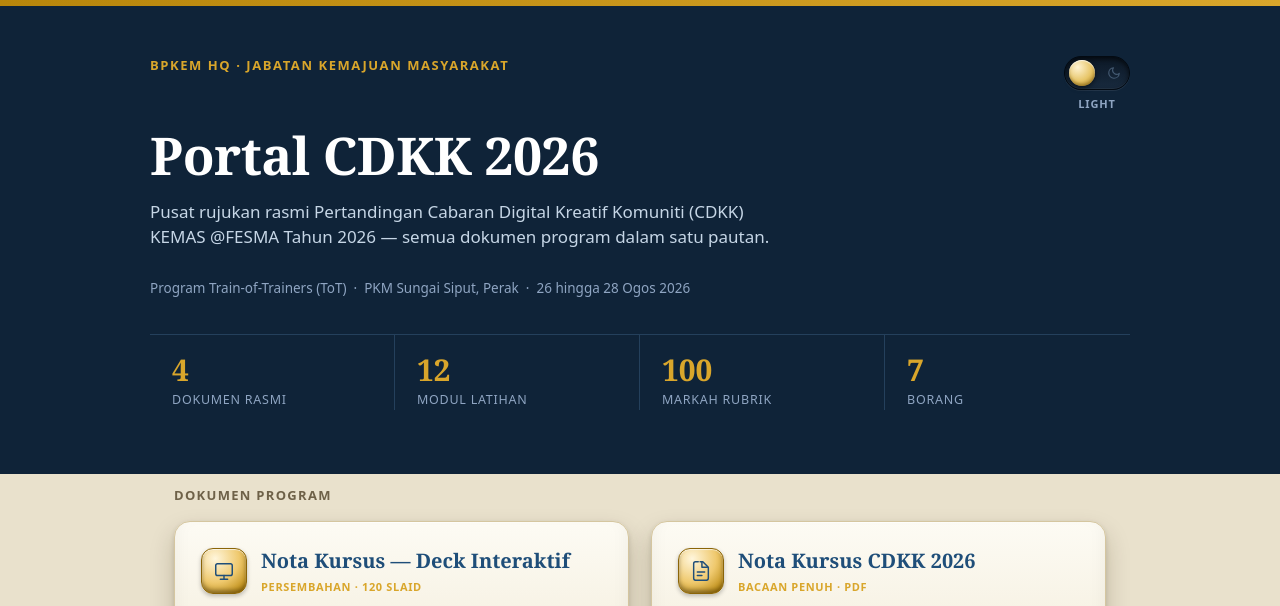
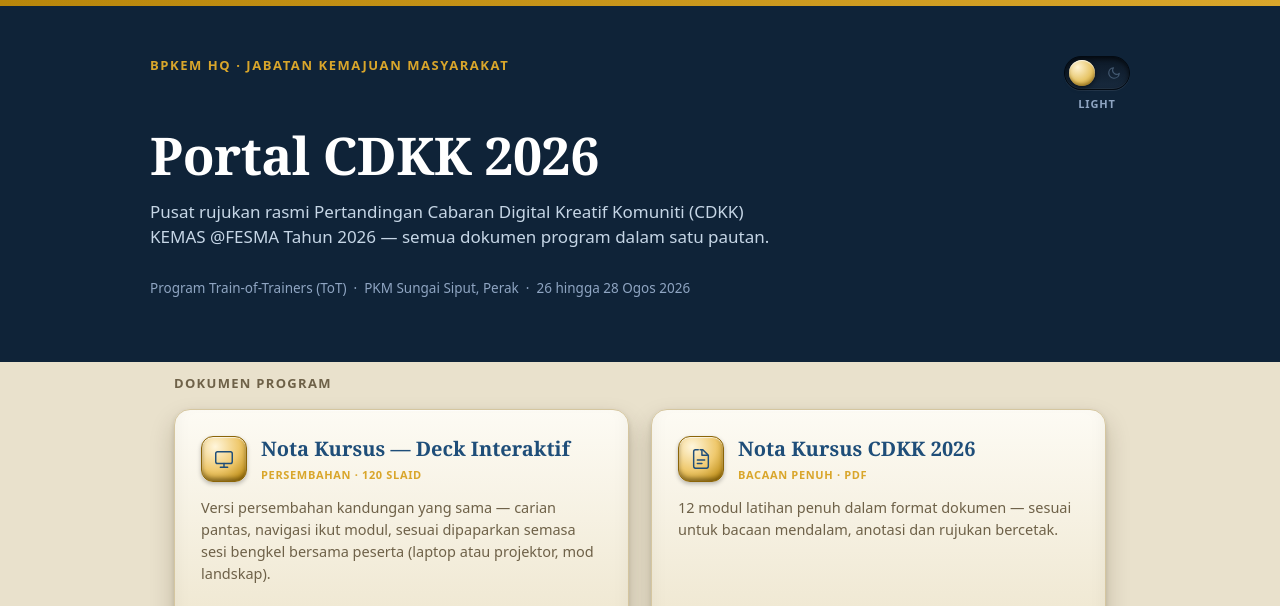
Before and after one commit to BroTaufik/cdkk-portal-2026, a plain HTML site: page index.html in a window 1280 px wide. Shown: the top 606 px of the page. Drawn offline with Linux system fonts and the light colour scheme.

Commit message:
Buang stats row (4/12/100/7) dari hero

```diff
--- a/index.html
+++ b/index.html
@@ -84,11 +84,6 @@
 h1{font-family:Cambria,Georgia,serif;font-size:clamp(32px,5.5vw,52px);font-weight:700;line-height:1.08;margin:14px 0 16px;letter-spacing:-.01em}
 .lead{font-size:17px;color:#C6D6E6;max-width:620px;margin-bottom:28px}
 .meta-line{font-size:13.5px;color:#8FA5C2}
-.stats{display:flex;flex-wrap:wrap;gap:0;margin-top:36px;border-top:1px solid #24405C}
-.stat{flex:1 1 140px;padding:20px 22px 0;border-right:1px solid #24405C}
-.stat:last-child{border-right:0}
-.stat b{display:block;font-family:Cambria,Georgia,serif;font-size:30px;color:var(--goldl);line-height:1}
-.stat span{display:block;font-size:12.5px;color:#8FA5C2;text-transform:uppercase;letter-spacing:.06em;margin-top:6px}
 
 /* ===== Theme switch (skeuomorphic rocker) ===== */
 .switch-wrap{display:flex;flex-direction:column;align-items:center;gap:6px;flex:none}
@@ -175,12 +170,6 @@
     <h1>Portal CDKK 2026</h1>
     <p class="lead">Pusat rujukan rasmi Pertandingan Cabaran Digital Kreatif Komuniti (CDKK) KEMAS @FESMA Tahun 2026 — semua dokumen program dalam satu pautan.</p>
     <div class="meta-line">Program Train-of-Trainers (ToT) &nbsp;&middot;&nbsp; PKM Sungai Siput, Perak &nbsp;&middot;&nbsp; 26 hingga 28 Ogos 2026</div>
-    <div class="stats">
-      <div class="stat"><b>4</b><span>Dokumen Rasmi</span></div>
-      <div class="stat"><b>12</b><span>Modul Latihan</span></div>
-      <div class="stat"><b>100</b><span>Markah Rubrik</span></div>
-      <div class="stat"><b>7</b><span>Borang</span></div>
-    </div>
   </div>
 </div>
 
```
